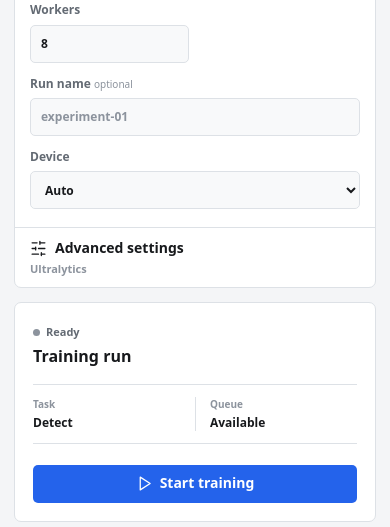
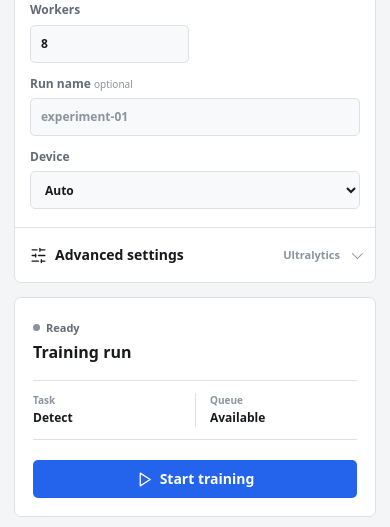
Before and after one commit to LeoWang0814/YOLO-WebUI, a FastAPI app: page / in a window 390 px wide. Shown: the part 855-1382 px from the top of the page. Run offline with FastAPI, Linux system fonts and the light colour scheme; data that the repository does not hold is empty; parts of the project's set-up code (start-up, migrations or seed data) failed here and were passed over.

Commit message:
UI improvement

```diff
--- a/static/css/app.css
+++ b/static/css/app.css
@@ -130,14 +130,16 @@ legend { padding: 0 4px; color: var(--muted); font-size: 11px; font-weight: 650;
 .check-field { display: inline-flex; align-items: center; gap: 6px; margin-right: 10px; color: var(--text); font-size: 12px; font-weight: 600; }
 .check-field input { width: auto; min-height: 0; }
 
-.expert-settings > summary { display: flex; min-height: 54px; align-items: center; justify-content: space-between; gap: 14px; padding: 0 20px; color: var(--text); cursor: pointer; list-style: none; }
+.expert-settings > summary { display: grid; min-height: 54px; grid-template-columns: minmax(0, 1fr) auto auto; align-items: center; gap: 12px; padding: 0 20px; color: var(--text); cursor: pointer; list-style: none; }
 .expert-settings > summary::-webkit-details-marker, .parameter-group summary::-webkit-details-marker { display: none; }
 .expert-settings summary span { display: inline-flex; align-items: center; gap: 8px; font-weight: 700; }
 .expert-settings summary small, .parameter-group summary small { color: var(--faint); font-size: 11px; font-weight: 550; }
+.expert-settings > summary::after, .parameter-group summary::after { width: 7px; height: 7px; border-right: 1.5px solid var(--faint); border-bottom: 1.5px solid var(--faint); content: ""; transform: rotate(45deg) translateY(-2px); transition: transform .16s ease; }
+.expert-settings[open] > summary::after, .parameter-group[open] > summary::after { transform: rotate(225deg) translateY(-2px); }
 .expert-content { padding: 0 20px 16px; border-top: 1px solid var(--border); }
 .expert-toolbar { max-width: 360px; padding: 14px 0; }
 .parameter-group { border-top: 1px solid var(--border); }
-.parameter-group summary { display: flex; min-height: 44px; align-items: center; justify-content: space-between; color: var(--text); cursor: pointer; font-size: 12px; font-weight: 700; }
+.parameter-group summary { display: grid; min-height: 44px; grid-template-columns: minmax(0, 1fr) auto auto; align-items: center; gap: 12px; color: var(--text); cursor: pointer; font-size: 12px; font-weight: 700; }
 .parameter-grid { display: grid; grid-template-columns: repeat(3, minmax(0, 1fr)); gap: 10px; padding: 2px 0 16px; }
 .parameter-field { font-size: 11px; }
 .parameter-field input[type="checkbox"] { width: 17px; min-height: 17px; margin-top: 6px; accent-color: var(--accent); }
@@ -327,7 +329,7 @@ body.is-viewer-open { overflow: hidden; }
   .segmented { display: grid; grid-template-columns: repeat(2, minmax(0, 1fr)); width: 100%; }
   .run-filter { grid-template-columns: repeat(3, minmax(0, 1fr)); }
   .segmented label span { width: 100%; min-width: 0; }
-  .expert-settings > summary { align-items: flex-start; flex-direction: column; justify-content: center; gap: 2px; padding: 10px 15px; }
+  .expert-settings > summary { padding: 10px 15px; }
   .expert-content { padding: 0 15px 14px; }
   .metric-strip { grid-template-columns: repeat(2, minmax(0, 1fr)); }
   .metric-strip div:nth-child(2n) { border-right: 0; }
```
